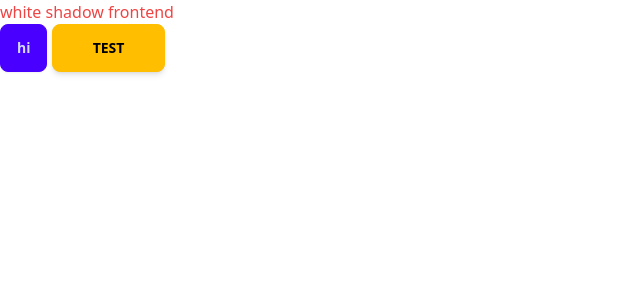
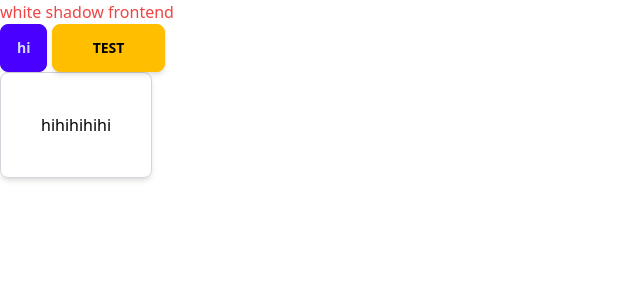
Before and after one commit to tyange/allkeep-sveltekit, a SvelteKit app: page / in a window 1280 px wide. Shown: the top 300 px of the page, without its empty margins (0-640 px from the left). Built offline with nearby package versions, Linux system fonts and the light colour scheme.

Commit message:
Box Component

```diff
--- /dev/null
+++ b/src/components/ui/Box.svelte
@@ -0,0 +1,19 @@
+<script lang="ts">
+	import type { Snippet } from 'svelte';
+
+	interface BoxProps {
+		children?: Snippet;
+	}
+
+	let { children }: BoxProps = $props();
+</script>
+
+<div
+	class="flex w-fit items-center justify-center rounded-lg border border-gray-300 bg-white bg-opacity-90 p-10 text-black shadow-md"
+>
+	{#if !children}
+		coming soon
+	{:else}
+		{@render children()}
+	{/if}
+</div>
--- a/src/routes/+page.svelte
+++ b/src/routes/+page.svelte
@@ -3,8 +3,10 @@
 	import { Sizes } from '../constants/Sizes';
 
 	import Button from '../components/ui/Button.svelte';
+	import Box from '../components/ui/Box.svelte';
 </script>
 
 <p class="text-red-500">white shadow frontend</p>
 <button class="btn btn-primary">hi</button>
 <Button size={Sizes.md} color={Colors.warning} label="TEST" onClick={() => console.log('bye')} />
+<Box>hihihihihi</Box>
```
Also changed, not shown: 1 other file (tests, documents, lock files or other folders).
